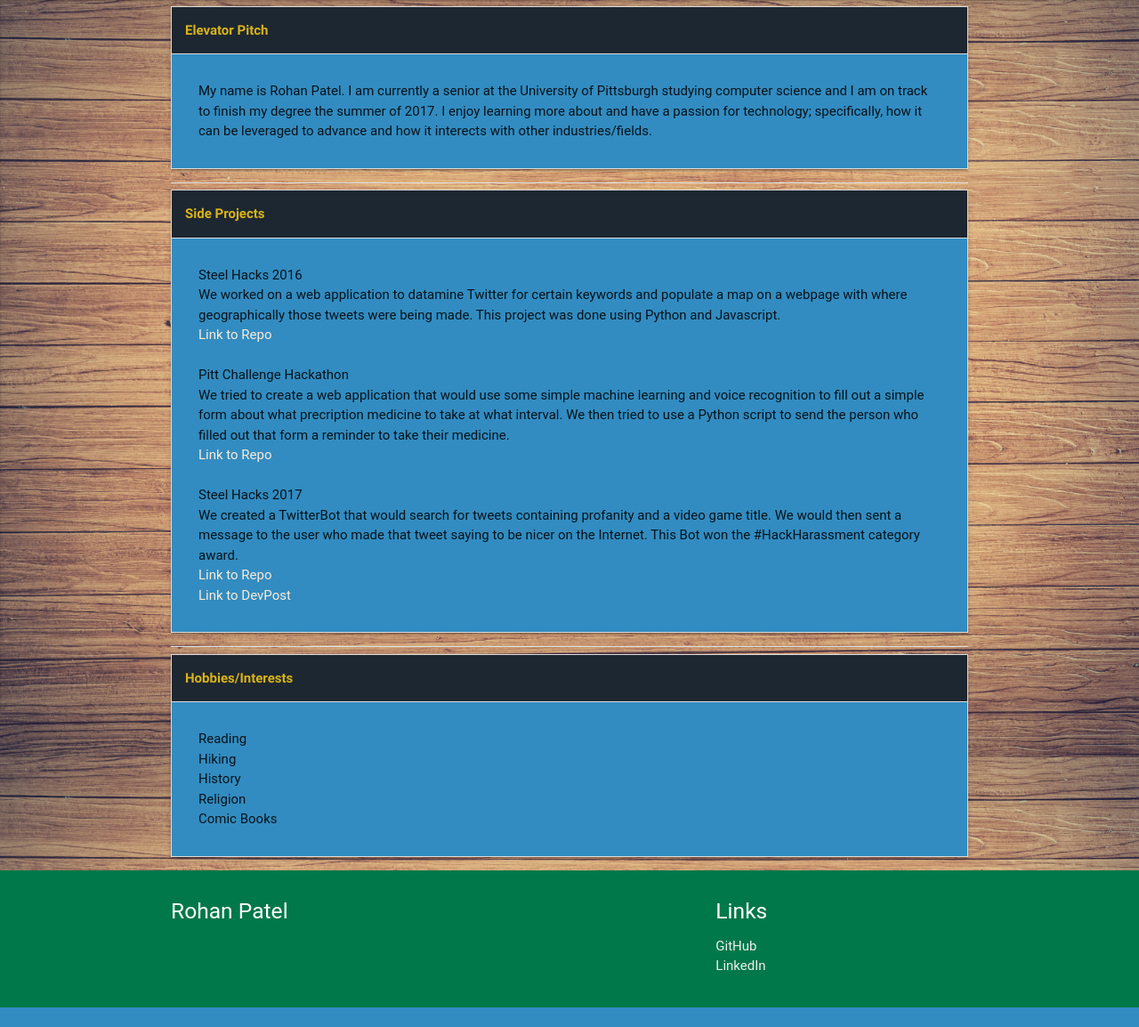
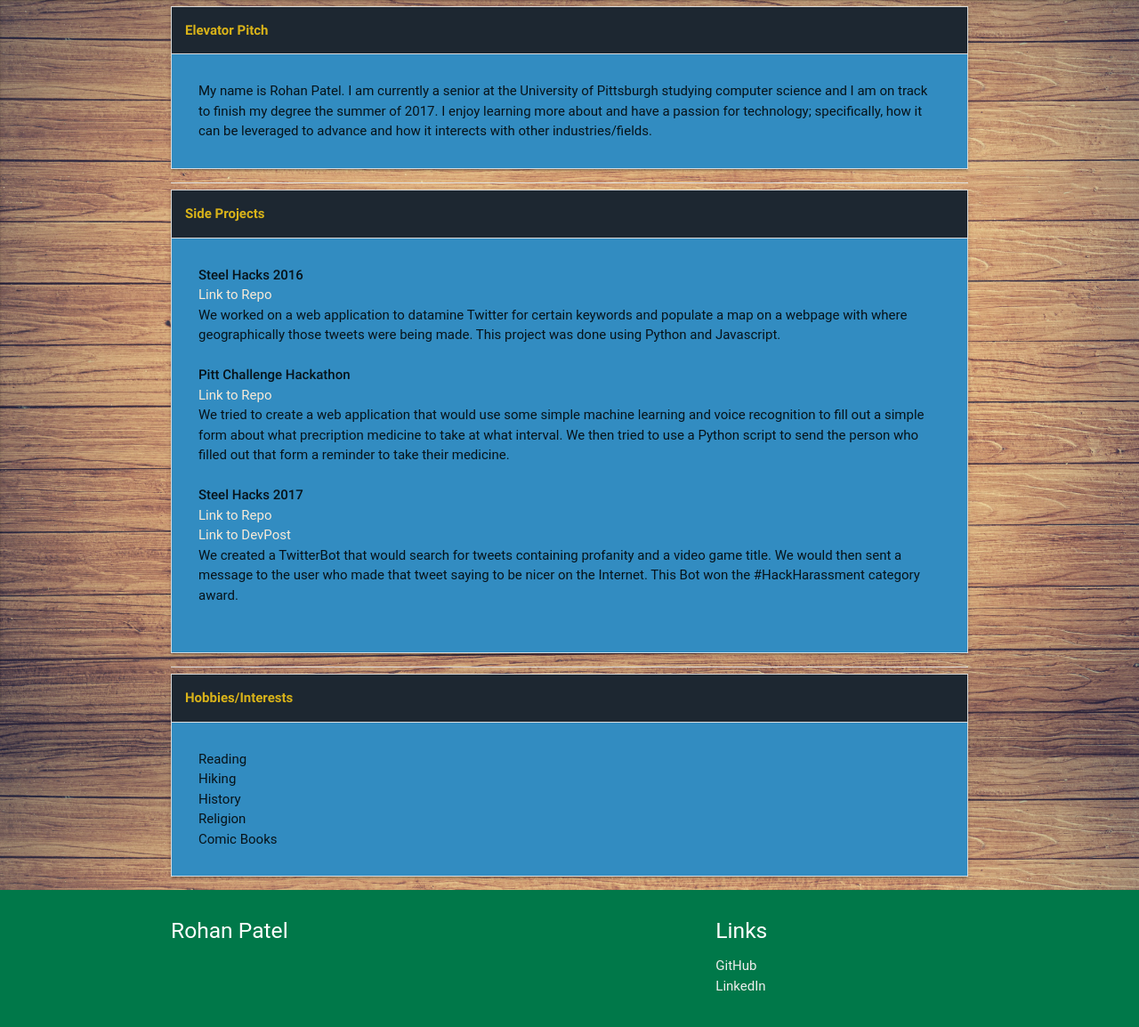
Before and after one commit to patelrohanv/CS-1520-Project, a PHP site: page /pages/about.php in a window 1280 px wide. Shown: the part 65-1219 px from the top of the page at 89% size. Before the commit the page ends 1197 px from the top, so only its background shows below. Run offline with PHP 8.4, Linux system fonts and the light colour scheme; some libraries are stand-ins or nearby versions; some web fonts are replaced.

Commit message:
Php content

```diff
--- /dev/null
+++ b/info/pittChallenge.txt
@@ -0,0 +1 @@
+We tried to create a web application that would use some simple machine learning and voice recognition to fill out a simple form about what precription medicine to take at what interval. We then tried to use a Python script to send the person who filled out that form a reminder to take their medicine.
--- /dev/null
+++ b/info/steelHacks16.txt
@@ -0,0 +1 @@
+We worked on a web application to datamine Twitter for certain keywords and populate a map on a webpage with where geographically those tweets were being made. This project was done using Python and Javascript.
--- /dev/null
+++ b/info/steelHacks17.txt
@@ -0,0 +1 @@
+We created a TwitterBot that would search for tweets containing profanity and a video game title. We would then sent a message to the user who made that tweet saying to be nicer on the Internet. This Bot won the #HackHarassment category award.
--- a/pages/about.php
+++ b/pages/about.php
@@ -47,28 +47,49 @@
                         </div>
                         <div class="collapsible-body" class="myInfo">
                             <ul>
-                                <li class="prjTitle"> Steel Hacks 2016</li>
-                                <span class="sideProject"> We worked on a web application to datamine Twitter for certain keywords and populate a map on a webpage
-                                        with where geographically those tweets were being made. This project was done using Python and Javascript.
-                                    </span>
-                                <br><a class="prjLink" href="https://github.com/patelrohanv/steelhacks2016">Link to Repo</a>
-                                <br>
-                                <br>
-                                <li class="prjTitle"> Pitt Challenge Hackathon </li>
-                                <span class="sideProject">We tried to create a web application that would use some simple machine learning and voice recognition to
-                                    fill out a simple form about what precription medicine to take at what interval. We then tried to use a Python script to send
-                                    the person who filled out that form a reminder to take their medicine.
-                                    </span>
-                                <br><a class="prjLink" href="https://github.com/patelrohanv/PittChallenge2017">Link to Repo</a>
-                                <br>
-                                <br>
-                                <li class="prjTitle"> Steel Hacks 2017 </li>
-                                <span class="sideProject"> We created a TwitterBot that would search for tweets containing profanity and a video game title.
-                                    We would then sent a message to the user who made that tweet saying to be nicer on the Internet. This Bot won the #HackHarassment
-                                    category award.
-                                    </span>
-                                <br><a class="prjLink" href="https://github.com/patelrohanv/steelhacks2017">Link to Repo</a>
-                                <br><a class="prjLink" href="https://devpost.com/software/hack-harassment-for-twitter">Link to DevPost</a>
+                                <li class="prjTitle"> <strong>Steel Hacks 2016</strong></li>
+                                <a class="prjLink" href="https://github.com/patelrohanv/steelhacks2016">Link to Repo</a><br>
+                                <?php
+                                    echo "<span class=\"sideProject\">";
+                                    $file_handle = fopen("../info/steelhacks16.txt", "r");
+                                    while (!feof($file_handle)) {
+                                        $line = fgets($file_handle);
+                                        echo $line;
+                                    }
+                                    fclose($file_handle);
+                                    echo "</span>";
+                                    echo "<br>";
+                                    echo "<br>";
+                                ?>
+                                <li class="prjTitle"> <strong>Pitt Challenge Hackathon</strong> </li>
+                                <a class="prjLink" href="https://github.com/patelrohanv/PittChallenge2017">Link to Repo</a><br>
+                                <?php
+                                    echo "<span class=\"sideProject\">";
+                                    $file_handle = fopen("../info/pittChallenge.txt", "r");
+                                    while (!feof($file_handle)) {
+                                        $line = fgets($file_handle);
+                                        echo $line;
+                                    }
+                                    fclose($file_handle);
+                                    echo "</span>";
+                                    echo "<br>";
+                                    echo "<br>";
+                                ?>
+                                <li class="prjTitle"> <strong>Steel Hacks 2017</strong> </li>
+                                <a class="prjLink" href="https://github.com/patelrohanv/steelhacks2017">Link to Repo</a><br>
+                                <a class="prjLink" href="https://devpost.com/software/hack-harassment-for-twitter">Link to DevPost</a><br>
+                                <?php
+                                    echo "<span class=\"sideProject\">";
+                                    $file_handle = fopen("../info/steelHacks17.txt", "r");
+                                    while (!feof($file_handle)) {
+                                        $line = fgets($file_handle);
+                                        echo $line;
+                                    }
+                                    fclose($file_handle);
+                                    echo "</span>";
+                                    echo "<br>";
+                                    echo "<br>";
+                                ?>
                             </ul>
                         </div>
                     </li>
```
